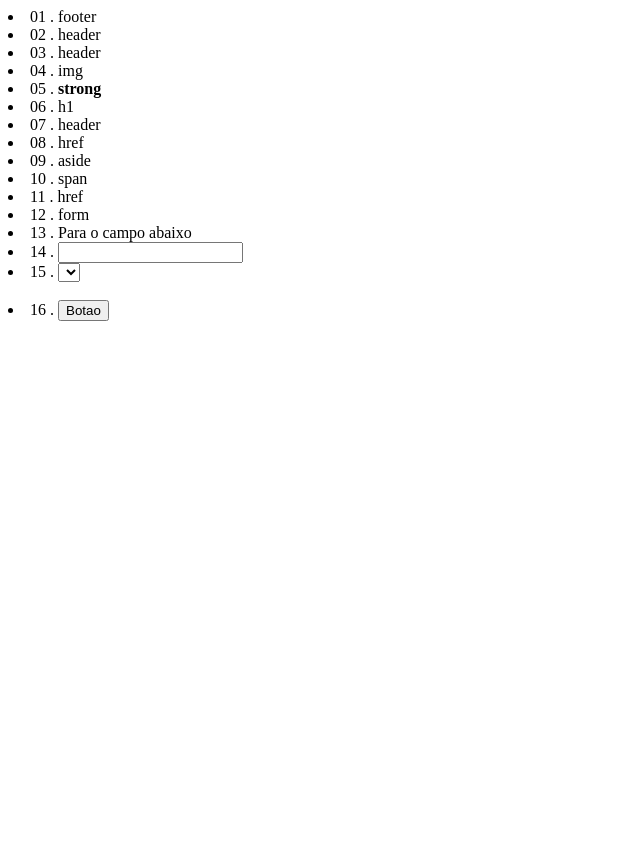
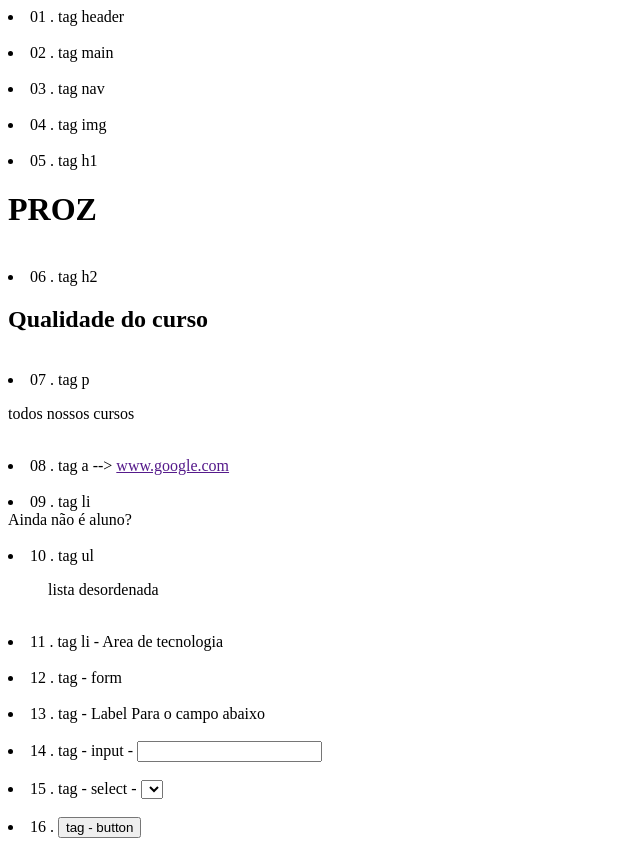
Before and after one commit to jbmjbmjbm/tags, a plain HTML site: page tags.html in a window 1280 px wide. Shown: the whole page, without its empty margins (0-640 px from the left). Before the commit the page ends 800 px from the top, so only its background shows below. Drawn offline with Linux system fonts and the light colour scheme.

Commit message:
Execicios de Tags

```diff
--- a/tags.html
+++ b/tags.html
@@ -4,22 +4,22 @@
     <meta charset="UTF-8">
     <meta name="viewport" content="width=device-width, initial-scale=1.0">
     <title>Execrcios - Tags</title>
-    <li>01 . footer</li>
-    <li>02 . header</li>
-    <li>03 . header</li>
-    <li>04 . img</li>
-    <li>05 . <strong>strong</strong></li>
-    <li>06 . h1</li>
-    <li>07 . header</li>
-    <li>08 . href</li>
-    <li>09 . aside</li>
-    <li>10 . span</li>
-    <li>11 . href</li>
-    <li>12 . form</li>
-    <li>13 . <label for="label"></label>Para o campo abaixo</li>
-    <li>14 . <input type="texto"></li>
-    <li>15 . <select name="select" id="select"></select></li><br>
-    <li>16 . <button>Botao</button></li>
+    <li>01 . tag header</li><br>
+    <li>02 . tag main</li><br>
+    <li>03 . tag nav</li><br>
+    <li>04 . tag img</li><br>
+    <li>05 . tag h1<h1>PROZ</h1></li><br>
+    <li>06 . tag h2<h2>Qualidade do curso</h2></li><br>
+    <li>07 . tag p<p>todos nossos cursos</p></li><br>
+    <li>08 . tag a --> <a href="">www.google.com</a></li><br>
+    <li>09 . tag li <footer>Ainda não é aluno?</footer></li><br>
+    <li>10 . tag ul<ul>lista desordenada</ul></li><br>
+    <li>11 . tag li - Area de tecnologia</li><br>
+    <li>12 . tag - form</li><br>
+    <li>13 . <label for="label"></label> tag - Label Para o campo abaixo</li><br>
+    <li>14 . tag - input - <input type="texto"></li><br>
+    <li>15 . tag - select - <select name="select" id="select"></select></li><br>
+    <li>16 . <button>tag - button</button></li>
 </head>
 <body>
 
```
